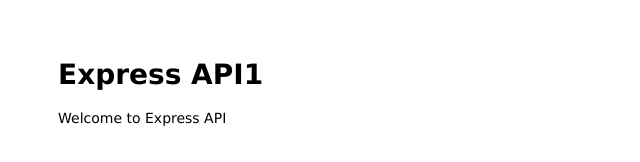
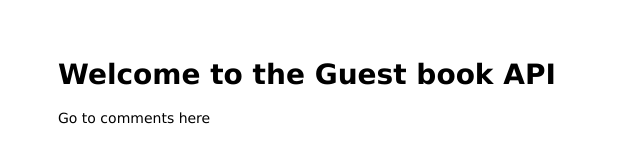
Before and after one commit to Abubakr98/guest-book-server, a website: page public/index.html in a window 1280 px wide. Shown: the whole page, without its empty margins (0-640 px from the left). Drawn offline with Linux system fonts and the light colour scheme.

Commit message:
feat: added a welcome page

```diff
--- a/public/index.html
+++ b/public/index.html
@@ -5,7 +5,7 @@
   </head>
 
   <body>
-    <h1>Express API1</h1>
-    <p>Welcome to Express API</p>
+    <h1>Welcome to the Guest book API</h1>
+    <p>Go to comments here <a href="/comments"></a></p>
   </body>
 </html>
```
